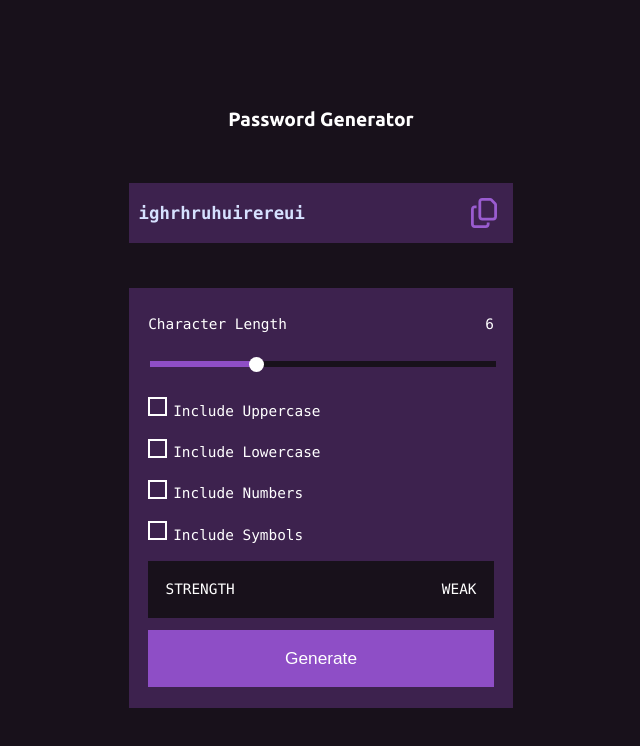
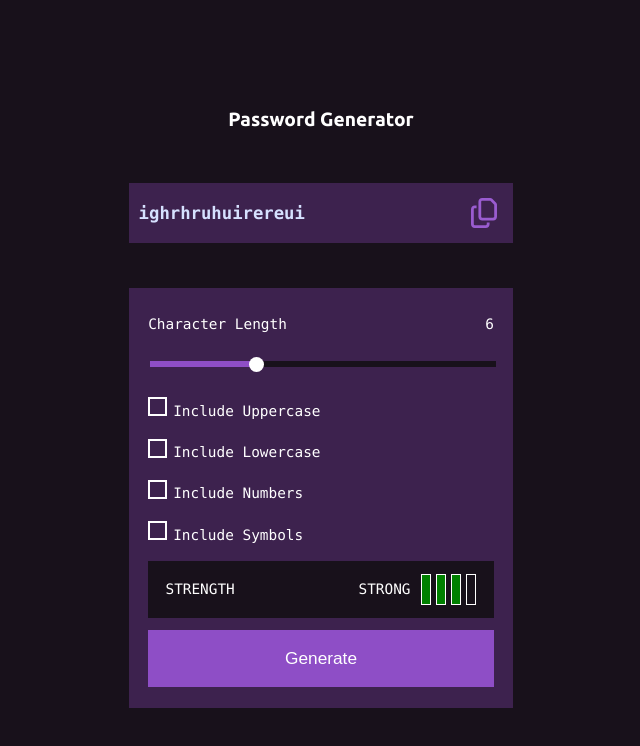
Before and after one commit to johnOfGod33/password-generator, a website: page Pages/index.html in a window 1280 px wide. Shown: the whole page, without its empty margins (319-959 px from the left). Drawn offline with Linux system fonts and the light colour scheme; a web font is replaced by a local one.

Commit message:
Start style password rating chart

```diff
--- a/Pages/index.html
+++ b/Pages/index.html
@@ -76,15 +76,29 @@
                 Include Symbols
               </label>
             </div>
-            <div class="passwordSettings_options_passwordStrengthInfo">
+            <div class="passwordSettings_options_passwordStrength">
               <div>STRENGTH</div>
-              <div>
-                <div>WEAK</div>
-                <div>
-                  <div></div>
-                  <div></div>
-                  <div></div>
-                  <div></div>
+              <div class="passwordSettings_options_passwordStrength_info">
+                <div
+                  class="passwordSettings_options_passwordStrength_info_name"
+                >
+                  WEAK
+                </div>
+                <div
+                  class="passwordSettings_options_passwordStrength_info_chart"
+                >
+                  <div
+                    class="passwordSettings_options_passwordStrength_info_chart_div"
+                  ></div>
+                  <div
+                    class="passwordSettings_options_passwordStrength_info_chart_div"
+                  ></div>
+                  <div
+                    class="passwordSettings_options_passwordStrength_info_chart_div"
+                  ></div>
+                  <div
+                    class="passwordSettings_options_passwordStrength_info_chart_div"
+                  ></div>
                 </div>
               </div>
             </div>
@@ -97,5 +111,6 @@
     </main>
     <script src="../Scripts/index.js"></script>
     <script src="../Scripts/styleCharacterLengthInput.js"></script>
+    <script src="../Scripts/stylePasswordStrengthChart.js"></script>
   </body>
 </html>
--- /dev/null
+++ b/Scripts/stylePasswordStrengthChart.js
@@ -0,0 +1,24 @@
+const passwordStrengthChart = document.getElementsByClassName(
+  "passwordSettings_options_passwordStrength_info_chart_div"
+);
+
+const passwordStrengthName = document.querySelector(
+  ".passwordSettings_options_passwordStrength_info_name"
+);
+
+const strengthList = {
+  1: { name: "WEAK", color: "red" },
+  2: { name: "MEDIUM", color: "orange" },
+  3: { name: "STRONG", color: "green" },
+  4: { name: "VERY STRONG", color: "gold" },
+};
+
+const stylePasswordChart = (n) => {
+  passwordStrengthName.textContent = strengthList[n].name;
+
+  for (let i = 0; i < n; i++) {
+    passwordStrengthChart[i].style.backgroundColor = strengthList[n].color;
+  }
+};
+
+stylePasswordChart(3);
--- a/styles/style.scss
+++ b/styles/style.scss
@@ -216,10 +216,27 @@ main {
       }
     }
 
-    &_passwordStrengthInfo {
+    &_passwordStrength {
       padding: 0 5%;
       @include sizeBox(15%, 90%, $bgc);
       @include flexBox(space-between, center);
+      font-size: 1rem;
+
+      &_info {
+        @include sizeBox(100%, 60%, $bgc);
+        @include flexBox(flex-end, center);
+
+        &_chart {
+          margin-left: 10px;
+          @include sizeBox(50%, 30%, $bgc);
+          @include flexBox(space-between, center);
+
+          &_div {
+            @include sizeBox(100%, 15%, none);
+            border: 1.5px solid white;
+          }
+        }
+      }
     }
 
     &_generateButton {
```
Also changed, not shown: styles/style.css, 1 other file.
